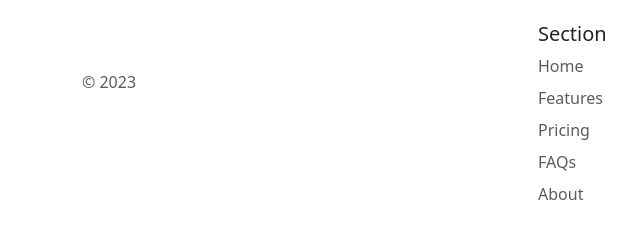
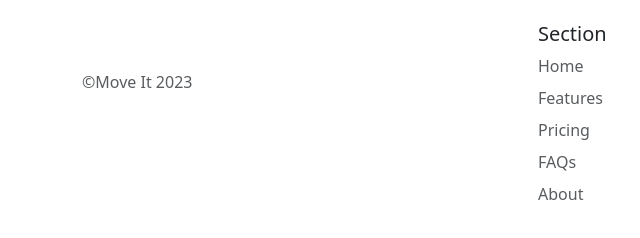
Before and after one commit to Amalhafiz07/Move, a plain HTML site: page index.html in a window 1280 px wide. Shown: the part 2026-2264 px from the top of the page, 0-640 px from the left. Drawn offline with nearby package versions, Linux system fonts and the light colour scheme.

Commit message:
Update index.html

```diff
--- a/index.html
+++ b/index.html
@@ -133,7 +133,7 @@
         <a href="/" class="d-flex align-items-center mb-3 link-body-emphasis text-decoration-none">
           <svg class="bi me-2" width="40" height="32"><use xlink:href="#bootstrap"></use></svg>
         </a>
-        <p class="text-body-secondary">© 2023</p>
+        <p class="text-body-secondary">©Move It 2023</p>
       </div>
 
       <div class="col mb-3">
```
